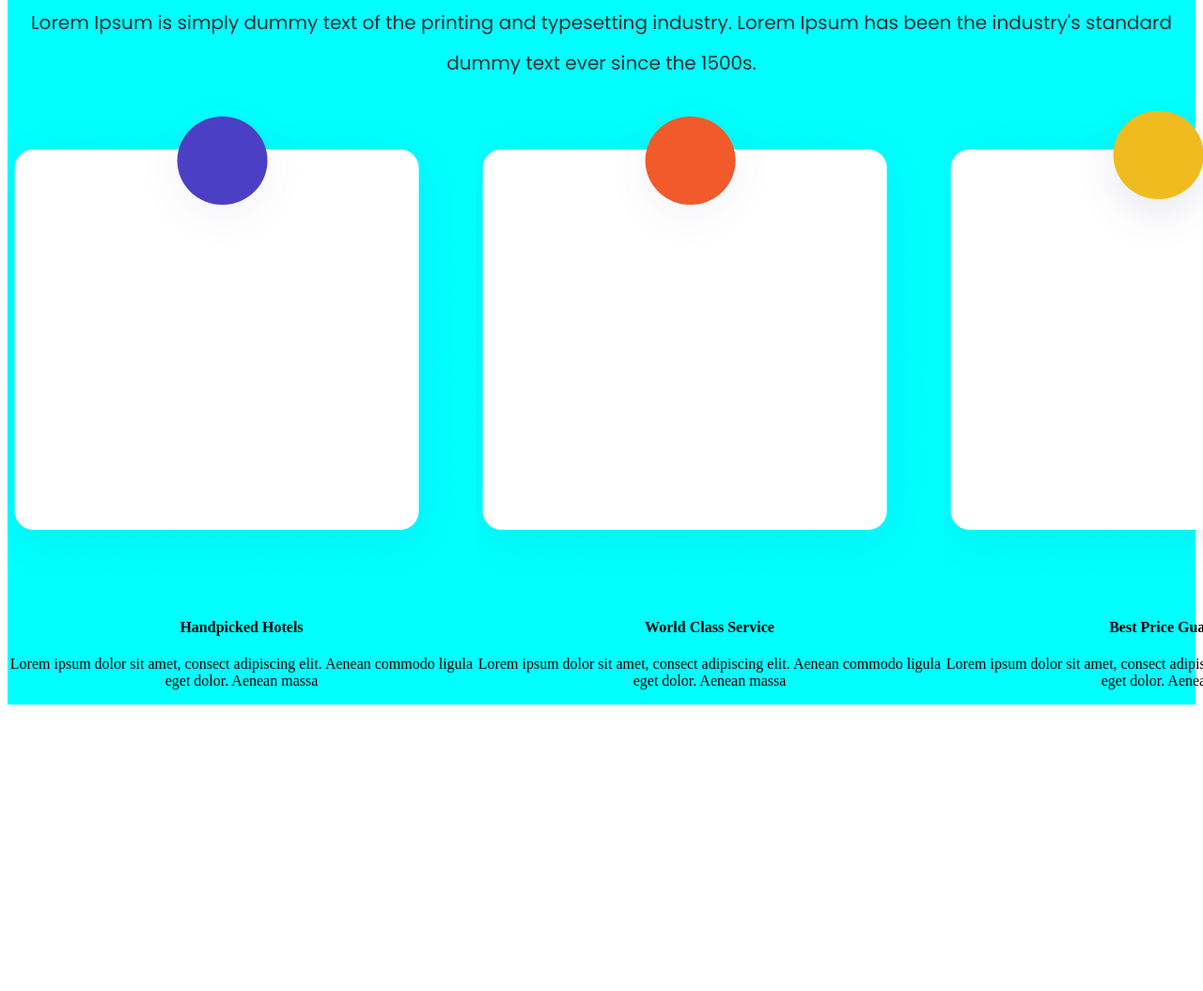
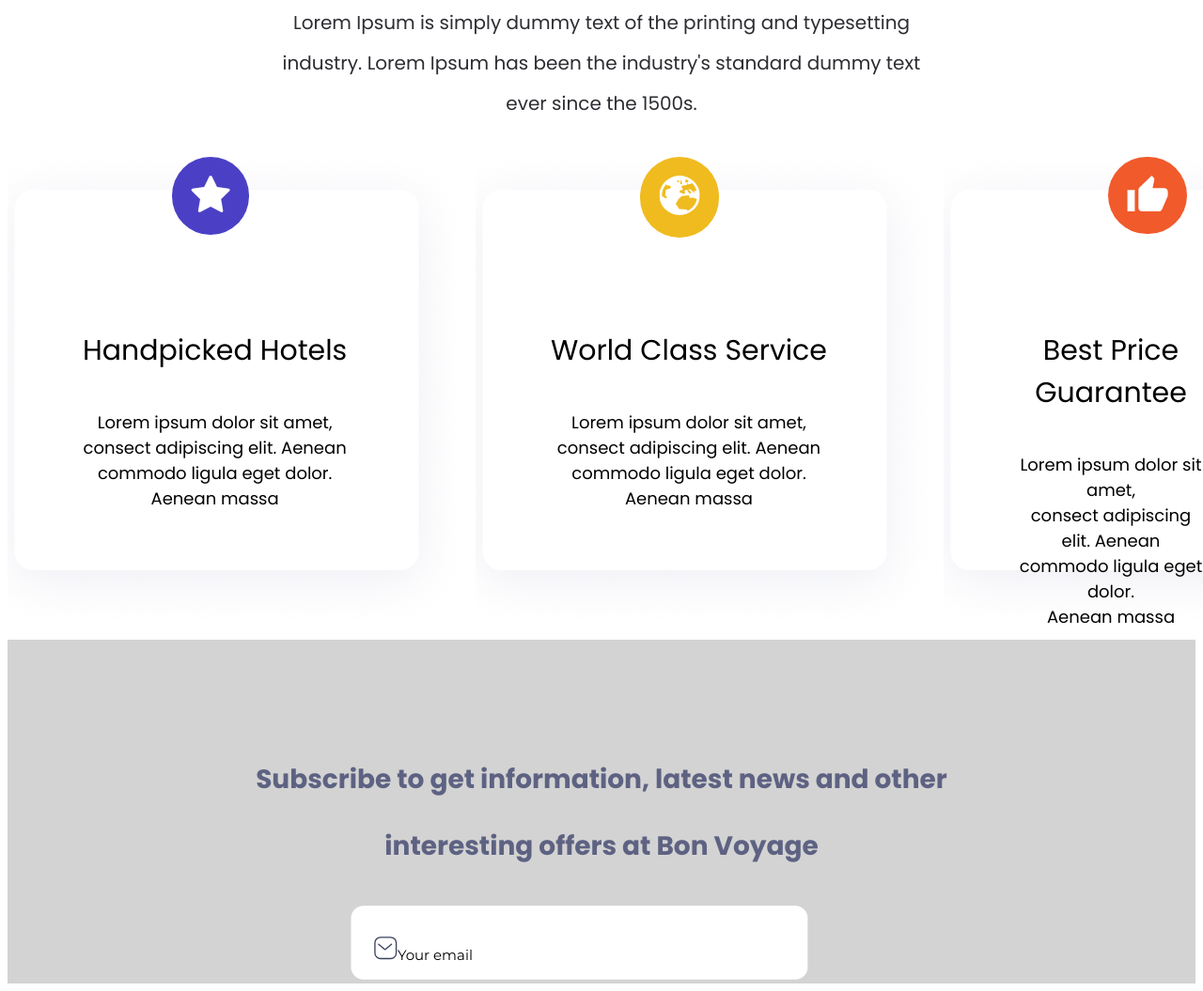
Before and after one commit to MahalakshmiS97/Project-1, a plain HTML site: page index.html in a window 1280 px wide. Shown: the part 1826-2881 px from the top of the page at 94% size. Before the commit the page ends 2584 px from the top, so only its background shows below. Drawn offline with Linux system fonts and the light colour scheme; a web font is replaced by a local one.

Commit message:
section4 completed

```diff
--- a/index.html
+++ b/index.html
@@ -8,6 +8,7 @@
     <link rel="preconnect" href="https://fonts.googleapis.com">
     <link rel="preconnect" href="https://fonts.gstatic.com" crossorigin>
     <link href="https://fonts.googleapis.com/css2?family=Peralta&family=Poppins:wght@400;700&display=swap" rel="stylesheet">
+    <link href="https://fonts.googleapis.com/css2?family=Montserrat&family=Peralta&family=Poppins:wght@400;700&display=swap" rel="stylesheet">
 <body>
     <!-- Header Part -->
     <header>
@@ -115,29 +116,43 @@
 <section class="section4">
     <center>
         <div class="head"><h2>Why <span>Choose Us</span></h2>
-        <p>Lorem Ipsum is simply dummy text of the printing and typesetting industry. Lorem Ipsum has been the industry's standard dummy text ever since the 1500s.</p>
+        <p>Lorem Ipsum is simply dummy text of the printing and typesetting<br/>industry. Lorem Ipsum has been the industry's standard dummy text<br/> ever since the 1500s.</p>
         </div>
         <div class="sec4">
         <div class="sec4div1">
-            <img src="./Images/4rectangle1.png" alt="Rectangle" class="4rect1">
+            <img src="./Images/4rectangle1.png" alt="Rectangle" class="rect41">
+
         <div class="card1">
             <h4>Handpicked Hotels</h4>
-            <p>Lorem ipsum dolor sit amet, consect adipiscing elit. Aenean commodo ligula eget dolor. Aenean massa</p>
+            <p>Lorem ipsum dolor sit amet,<br/>consect adipiscing elit. Aenean<br/>commodo ligula eget dolor.<br/>Aenean massa</p>
         </div>
         </div>
         <div class="sec4div2">
-            <img src="./Images/4rectangle1.png" alt="Rectangle" class="4rect2">
+            <img src="./Images/4rectangle1.png" alt="Rectangle" class="rect42">
+            <div class="card2">
             <h4>World Class Service</h4>
-            <p>Lorem ipsum dolor sit amet, consect adipiscing elit. Aenean commodo ligula eget dolor. Aenean massa</p>
+            <p>Lorem ipsum dolor sit amet,<br/>consect adipiscing elit. Aenean<br/>commodo ligula eget dolor.<br/>Aenean massa</p>
+            </div>
         </div>
         <div class="sec4div3">
-            <img src="./Images/4rectangle1.png" alt="Rectangle" class="4rect3">
+            <img src="./Images/4rectangle1.png" alt="Rectangle" class="rect43">
+            <div class="card3">
             <h4>Best Price Guarantee</h4>
-            <p>Lorem ipsum dolor sit amet, consect adipiscing elit. Aenean commodo ligula eget dolor. Aenean massa</p>
+            <p>Lorem ipsum dolor sit amet,<br/>consect adipiscing elit. Aenean<br/>commodo ligula eget dolor.<br/>Aenean massa</p>
+        </div>
         </div>
     </div>
     </center>
 </section>
+<section class="section5">
+    <div class="sec5div1">
+        <center><p>Subscribe to get information, latest news and other<br/>interesting offers at Bon Voyage</p></center>
+    </div>
+    <div class="sec5div2">
+        <img src="./Images/Sec5rect.png" alt="Rectangle" class="sec5rect">
+        <p>Your email</p>
+    </div>
+</section>
 </body>
 
 </html>
--- a/style.css
+++ b/style.css
@@ -128,7 +128,6 @@
   position: absolute;
   left: 300px;
   top:60px;
-
  }
 
  .three{
@@ -204,8 +203,6 @@
 
 
  /* Section 1 Style End */
-
-
 
 
 /* Section 2 Style Start */
@@ -369,9 +366,6 @@ left:-25px;
 /* Section 2 Style End */
 
 /* Section 4 style satrt */
-.section4{
-  background-color:aqua;
-}
 .sec4{
   display:flex;
 }
@@ -392,30 +386,109 @@ left:-25px;
   line-height: 43px;
   color:#2C2D32;
 }
-/* .card1{
+.sec4div1::before{
+  content: url(./Images/whitestar.svg);
+  margin-top:15px;
+  margin-left:175px;
   position: absolute;
-  margin-top:-300px;
-}
-.card1 p{
-  margin-top:80px;
-  text-align: center;
-} */
-
-.sec4div1::before{
-  content:url(./Images/blueround.svg);
-  margin-top:-15px;
-  margin-left:140px;
-  position: absolute;
+  border-radius:100px;
+  background-color: #4B40C5;
+  padding:20px;
 }
 .sec4div2::before{
-  content:url(./Images/orangeround.svg);
+  content:url(./Images/whiteworld.svg);
   position: absolute;
-  margin-top:-15px;
-  margin-left:140px;
+  margin-top:15px;
+  margin-left:175px;
+  background-color: #F0BB1F;
+  border-radius:100px;
+  padding:20px;
 }
 .sec4div3::before{
-  content:url(./Images/Yellowround.svg);
+  content:url(./Images/whitelike.svg);
   position: absolute;
-  margin-top:-15px;
-  margin-left:140px;
+  margin-top:15px;
+  margin-left:175px;
+  border-radius:100px;
+  padding:20px;
+  background-color: #F15A2B;
 }
+.sec4div1 .card1{
+  position: absolute;
+  margin-top: -370px;
+  margin-left: 80px;
+}
+.sec4div1 .card1 h4{
+  font-family: poppins;
+  font-weight: 500;
+  font-size:30px;
+}
+.sec4div1 .card1 p{
+  font-family: Poppins;
+  font-weight: 400;
+  font-size:18px;
+}
+.sec4div2 .card2{
+  position: absolute;
+  margin-top: -370px;
+  margin-left: 80px;
+}
+.sec4div2 .card2 h4{
+  font-family: poppins;
+  font-weight: 500;
+  font-size:30px;
+}
+.sec4div2 .card2 p{
+  font-family: Poppins;
+  font-weight: 400;
+  font-size:18px;
+}
+.sec4div3 .card3{
+  position: absolute;
+  margin-top: -370px;
+  margin-left: 80px;
+}
+.sec4div3 .card3 h4{
+  font-family: poppins;
+  font-weight: 500;
+  font-size:30px;
+}
+.sec4div3 .card3 p{
+  font-family: Poppins;
+  font-weight: 400;
+  font-size:18px;
+}
+/* Section 4 Style End */
+
+/* Section 5 style start */
+.section5{
+  background-color:lightgrey;
+
+}
+.section5::before{
+content:url(./Images/share.svg);
+margin-left:1300px;
+}
+.sec5div1{
+  font-family: poppins;
+  font-weight: 600;
+  font-size:28px;
+  line-height: 71px;
+  color:#5E6282;
+}
+.sec5div2 p{
+  position: absolute;
+  margin-top: -50px;
+}
+.sec5rect{
+  margin-left:365px;
+}
+.sec5div2 p::before{
+  content: url(./Images/message.svg);
+  margin-left: 390px;
+}
+.sec5div2 p{
+  font-family: Montserrat;
+  font-weight:400;
+  font-size: 15px;
+}
```
Also changed, not shown: Images/Ellipse 5.png (added), Images/Sec5rect.png (added), Images/Yellowround.svg (deleted), Images/blueround.svg (deleted), Images/message.svg (added), Images/share.svg (added).
